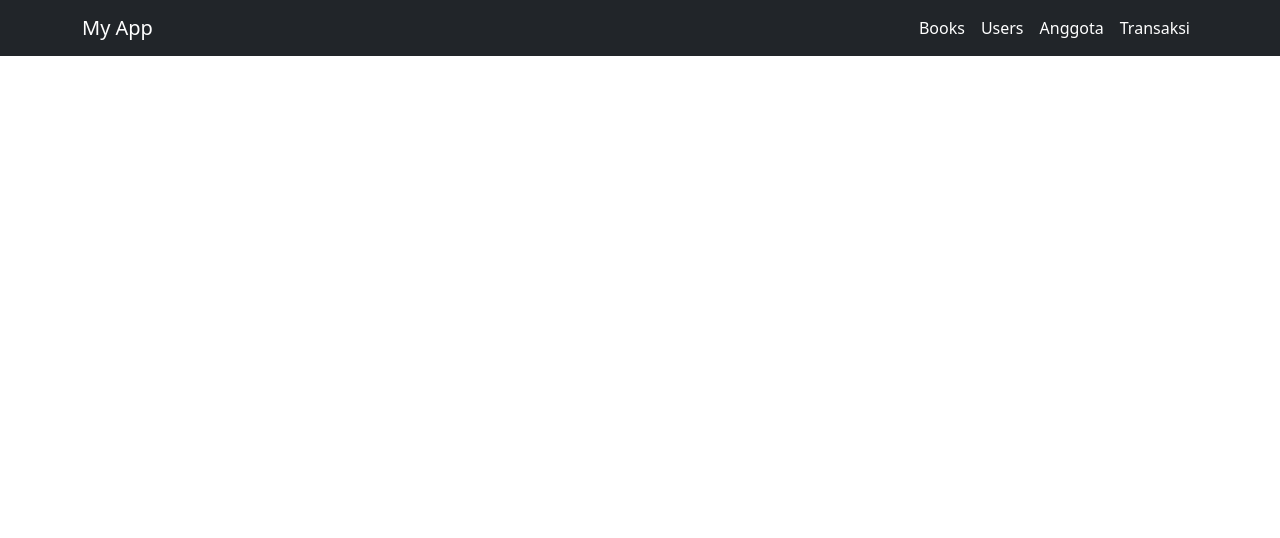
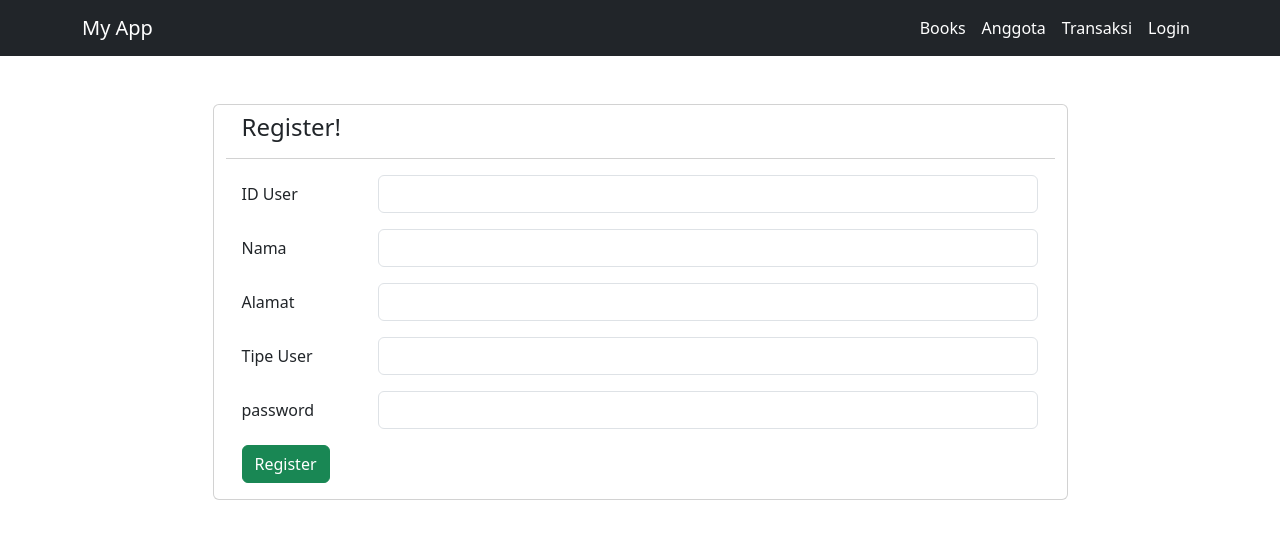
Before and after one commit to boyarifsetiawan/vuejs-crud-laravel-api, a Vue app: page /register in a window 1280 px wide. Shown: the top 538 px of the page. Built offline with nearby package versions, Linux system fonts and the light colour scheme.

Commit message:
Create login and register user

```diff
--- a/src/components/icons/Navbar.vue
+++ b/src/components/icons/Navbar.vue
@@ -7,14 +7,17 @@
         <li class="nav-item">
           <RouterLink class="nav-link text-white" to="/books">Books</RouterLink>
         </li>
-        <li class="nav-item">
+        <!-- <li class="nav-item">
           <RouterLink class="nav-link text-white" to="/users">Users</RouterLink>
-        </li>
+        </li> -->
         <li class="nav-item">
           <RouterLink class="nav-link text-white" to="/anggota">Anggota</RouterLink>
         </li>
         <li class="nav-item">
           <RouterLink class="nav-link text-white" to="/transaksi">Transaksi</RouterLink>
+        </li>
+        <li class="nav-item">
+          <RouterLink class="nav-link text-white" to="/login">Login</RouterLink>
         </li>
       </ul>
     </div>
--- a/src/router/index.js
+++ b/src/router/index.js
@@ -12,15 +12,23 @@ import TransaksiView from '../views/Transaksi/View.vue'
 import TransaksiCreate from '../views/Transaksi/Create.vue'
 import TransaksiEdit from '../views/Transaksi/Edit.vue'
 
-import UsersView from '../views/users/View.vue'
-import UserCreate from '../views/Users/Create.vue'
-import UserEdit from '../views/Users/Edit.vue'
+// import UsersView from '../views/Users/View.vue'
+// import UserCreate from '../views/Users/Create.vue'
+// import UserEdit from '../views/Users/Edit.vue'
 
-// import LoginForm from '../views/Login.vue'
+import LoginForm from '../views/Auth/Login.vue'
+import RegisterForm from '../views/Auth/Register.vue'
+import Home from '../views/Home.vue'
+import notFound from '../views/notFound.vue'
 
 const router = createRouter({
   history: createWebHistory(import.meta.env.BASE_URL),
   routes: [
+    {
+      path: '/',
+      name: 'home',
+      component: Home
+    },
     //BOOKS
     {
       path: '/books',
@@ -35,7 +43,7 @@ const router = createRouter({
     {
       path: '/books/:id/edit',
       name: 'books.edit',
-      component: BookEdit
+      component: BookEdit,
     },
 
     // ANGGOTA
@@ -73,28 +81,37 @@ const router = createRouter({
     },
 
     // USER
+    // {
+    //   path: '/users',
+    //   name: 'users',
+    //   component: UsersView
+    // },
+    // {
+    //   path: '/users/create',
+    //   name: 'users.create',
+    //   component: UserCreate
+    // },
+    // {
+    //   path: '/users/:id/edit',
+    //   name: 'users.edit',
+    //   component: UserEdit
+    // },
+
+    //login
     {
-      path: '/users',
-      name: 'users',
-      component: UsersView
+      path: '/login',
+      name: 'login',
+      component: LoginForm
     },
     {
-      path: '/users/create',
-      name: 'users.create',
-      component: UserCreate
+      path: '/register',
+      name: 'register',
+      component: RegisterForm
     },
     {
-      path: '/users/:id/edit',
-      name: 'users.edit',
-      component: UserEdit
-    },
-
-    //login
-    // {
-    //   path: '/login',
-    //   name: 'login',
-    //   component: LoginForm
-    // },
+      path: '/:pathMatch(.*)*',
+      component: notFound
+    }
   ]
 })
 
--- /dev/null
+++ b/src/views/Auth/Login.vue
@@ -0,0 +1,61 @@
+<template>
+<div class="container mt-5">
+    <div class="row justify-content-center">
+        <div class="card col-5">
+            <div class="card-header bg-white">
+                <h4>Please, Login!</h4>
+            </div>
+            <div class="card-body">
+                <form @submit.prevent="login">
+                <div class="mb-3">
+                    <div class="col-sm-10">
+                    <label class="form-label">User ID</label>
+                    <input type="text" v-model="form.id_user" class="form-control">
+                    <div v-if="errors.id_user">
+                    <span class="badge text-bg-danger fst-italic">{{ errors.id_user[0] }}</span>
+                    </div>
+                </div>
+                </div>
+                <div class="mb-3">
+                    <label class="form-label">Password</label>
+                    <input type="password" v-model="form.password" class="form-control">
+                    <div v-if="errors.password">
+                    <span class="badge text-bg-danger fst-italic">{{ errors.password[0] }}</span>
+                    </div>
+                </div>
+                <div class="mb-3">
+                    <label class="d-inline-flex" for="exampleCheck1">Don't have account ?
+                        <RouterLink class="nav-link text-primary" :to="{path: 'register'}">Register!!</RouterLink>
+                    </label>
+                </div>
+                <button type="submit" class="btn btn-primary">Submit</button>
+                </form>
+            </div>
+        </div>
+    </div>
+</div>
+</template>
+<script setup>
+import { RouterLink, useRouter } from "vue-router"
+import { reactive, ref } from "vue";
+import axios from "axios";
+
+const router = useRouter();
+const form = reactive({
+    id_user : '',
+    password : ''
+})
+var errors = ref('');
+const login = async () => {
+    axios.post('http://127.0.0.1:8000/api/login',form).then((res) => {
+        console.log(res.data.data.token)
+        if(res.data.status == 200){
+            localStorage.setItem('token',res.data.data.token)
+            router.push({path:'/'})
+        }
+    }).catch((error) => {
+        console.log(error)
+        errors.value = error.response.data.errors.message
+    })
+}
+</script>
--- /dev/null
+++ b/src/views/Auth/Register.vue
@@ -0,0 +1,114 @@
+<template>
+<div class="container mt-5">
+    <div class="row justify-content-center">
+        <div class="card col-9">
+            <div class="card-header bg-white">
+                <h4>Register!</h4>
+            </div>
+            <div class="card-body">
+                <div class="mb-3 row">
+                <label class="col-sm-2 col-form-label">ID User</label>
+                <div class="col-sm-10">
+                    <input type="text" v-model="model.user.id_user" class="form-control">
+                    <div v-if="errors.id_user">
+                    <span class="badge text-bg-danger fst-italic">{{ errors.id_user[0] }}</span>
+                    </div>
+                </div>
+                </div>
+                <div class="mb-3 row">
+                <label class="col-sm-2 col-form-label">Nama</label>
+                <div class="col-sm-10">
+                    <input type="text" v-model="model.user.nama" class="form-control">
+                    <div v-if="errors.nama">
+                    <span class="badge text-bg-danger fst-italic">{{ errors.nama[0] }}</span>
+                    </div>
+                </div>
+                </div>
+                <div class="mb-3 row">
+                <label class="col-sm-2 col-form-label">Alamat</label>
+                <div class="col-sm-10">
+                    <input type="text" v-model="model.user.alamat" class="form-control">
+                    <div v-if="errors.alamat">
+                    <span class="badge text-bg-danger fst-italic">{{ errors.alamat[0] }}</span>
+                    </div>
+                </div>
+                </div>
+                <div class="mb-3 row">
+                <label class="col-sm-2 col-form-label">Tipe User</label>
+                <div class="col-sm-10">
+                    <input type="text" v-model="model.user.tipe_user" class="form-control">
+                    <div v-if="errors.tipe_user">
+                    <span class="badge text-bg-danger fst-italic">{{ errors.tipe_user[0] }}</span>
+                    </div>
+                </div>
+                </div>
+                <div class="mb-3 row">
+                <label class="col-sm-2 col-form-label">password</label>
+                <div class="col-sm-10">
+                    <input type="password" v-model="model.user.password" class="form-control">
+                    <div v-if="errors.password">
+                    <span class="badge text-bg-danger fst-italic">{{ errors.password[0] }}</span>
+                    </div>
+                </div>
+                </div>
+                <div class="mb-5">
+                <button @click="saveUser" class="btn btn-success float-start">Register</button>
+                </div>
+            </div>
+        </div>
+    </div>
+</div>
+</template>
+<script>
+import axios from 'axios';
+export default{
+  name:'Register',
+  data(){
+    return{
+      errors: '',
+      model:{
+        user:{
+          id_user:'',
+          nama:'',
+          alamat:'',
+          tipe_user:'',
+          password:''
+        }
+      }
+    }
+  },
+  methods:{
+    saveUser(){
+      var self = this
+      axios.post('http://127.0.0.1:8000/api/register',this.model.user)
+        .then( res => {
+
+          console.log(res.data)
+          alert(res.data.message)
+
+          this.model.user = {
+            id_user:'',
+            nama:'',
+            alamat:'',
+            tipe_user:'',
+            password:''
+          }
+
+          this.errors = '';
+          this.$router.push({name:"login"})
+
+        }).catch(function (error){
+
+          if(error.response){
+            if(error.response.status == 422){
+
+              console.log(error.response.data.errors)
+              self.errors = error.response.data.errors
+
+            }
+          }
+        })
+    }
+  }
+}
+</script>
--- a/src/views/Books/View.vue
+++ b/src/views/Books/View.vue
@@ -80,12 +80,15 @@ export default{
     },
     deleteBook(id){
       console.log(id)
-      axios.delete(`http://127.0.0.1:8000/api/books/${id}`).then( res => {
-        confirm('Are you sure ?')
-        alert(res.data.message)
-        this.getBooks()
-        console.log(res.data.message)
-      })
+      if(confirm("Are you sure to delete this book ?")){
+                axios.delete(`http://127.0.0.1:8000/api/books/${id}`).then(res=>{
+                  this.getBooks()
+                  alert(res.data.message)
+                  console.log(res.data.message)
+                }).catch(error=>{
+                    console.log(error)
+                })
+            }
     }
   }
 }
--- /dev/null
+++ b/src/views/Home.vue
@@ -0,0 +1,5 @@
+<template>
+<h1>Welcome</h1>
+</template>
+<script>
+</script>
--- a/src/views/Transaksi/View.vue
+++ b/src/views/Transaksi/View.vue
@@ -79,13 +79,15 @@ export default{
       })
     },
     deleteTransaksi(id){
-      console.log(id)
-      axios.delete(`http://127.0.0.1:8000/api/transaksi/${id}`).then( res => {
-        confirm('Are you sure ?')
-        alert(res.data.message)
-        this.getTransaksi()
-        console.log(res.data.message)
-      })
+      if(confirm("Are you sure to delete this transaksi ?")){
+                axios.delete(`http://127.0.0.1:8000/api/transaksi/${id}`).then(res=>{
+                  this.getTransaksi()
+                  alert(res.data.message)
+                  console.log(res.data.message)
+                }).catch(error=>{
+                    console.log(error)
+                })
+            }
     }
   }
 }
--- a/src/views/Users/View.vue
+++ b/src/views/Users/View.vue
@@ -77,13 +77,15 @@ export default{
       })
     },
     deleteUser(id){
-      console.log(id)
-      axios.delete(`http://127.0.0.1:8000/api/users/${id}`).then( res => {
-        confirm('Are you sure ?')
-        alert(res.data.message)
-        this.getUsers()
-        console.log(res.data.message)
-      })
+      if(confirm("Are you sure to delete this user ?")){
+                axios.delete(`http://127.0.0.1:8000/api/users/${id}`).then(res=>{
+                  this.getUsers()
+                  alert(res.data.message)
+                  console.log(res.data.message)
+                }).catch(error=>{
+                    console.log(error)
+                })
+            }
     }
   }
 }
--- /dev/null
+++ b/src/views/notFound.vue
@@ -0,0 +1,4 @@
+<template>
+    <h1>404 Not Found</h1>
+</template>
+<script></script>
```
Also changed, not shown: src/views/Anggota/View.vue (+11 -9 lines).
